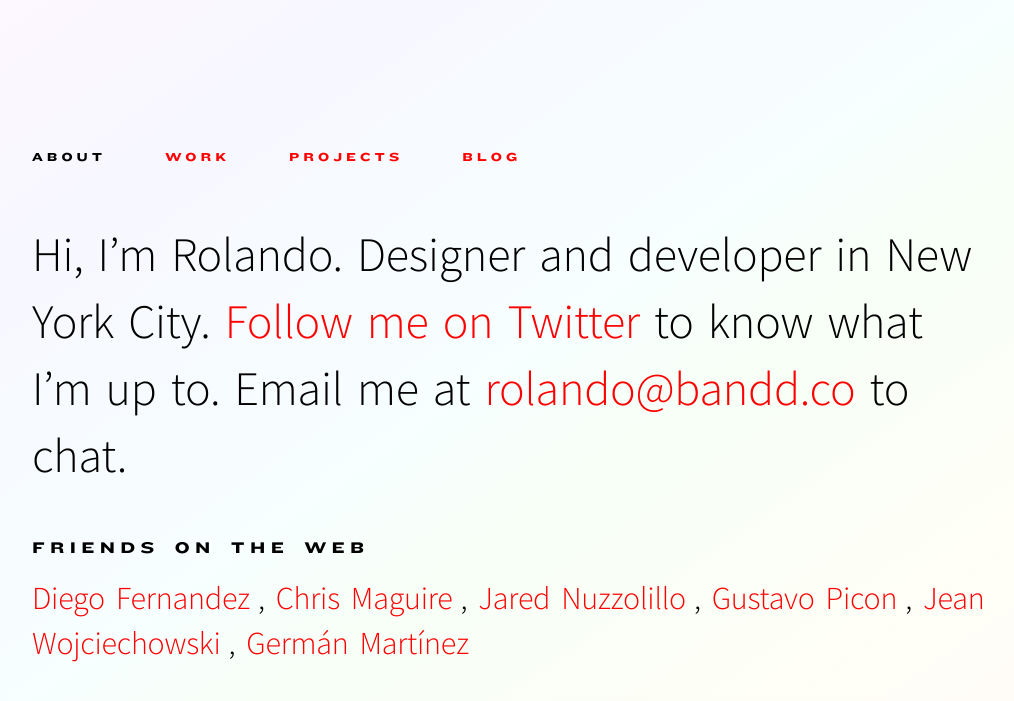
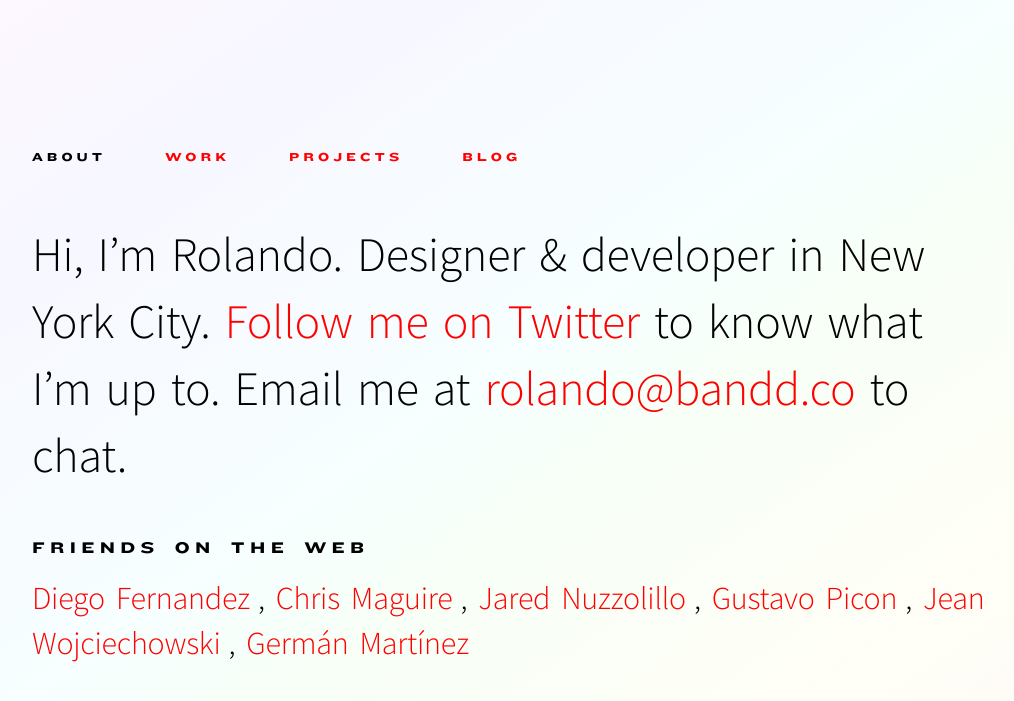
Before and after one commit to rnmp/rnmp.github.io, a Jekyll site: the page built from index.html, in a window 1280 px wide. Shown: the top 701 px of the page, without its empty margins (128-1142 px from the left). Built offline with Jekyll 4.4.1, drawn with Linux system fonts in a browser that asks for light colours; comment, search, counter and statistics services are not loaded.

Commit message:
fix typo

```diff
--- a/index.html
+++ b/index.html
@@ -4,7 +4,7 @@
 ---
 
 <section class="major-section">
-  <p class="hero">Hi, I’m Rolando. Designer and developer in New York City. <a href="http://twitter.com/rnmp" target="_blank">Follow me on Twitter</a> to know what I’m up to. Email me at
+  <p class="hero">Hi, I’m Rolando. Designer & developer in New York City. <a href="http://twitter.com/rnmp" target="_blank">Follow me on Twitter</a> to know what I’m up to. Email me at
   	<script type="text/javascript">
 		//<![CDATA[
 		<!--
```
